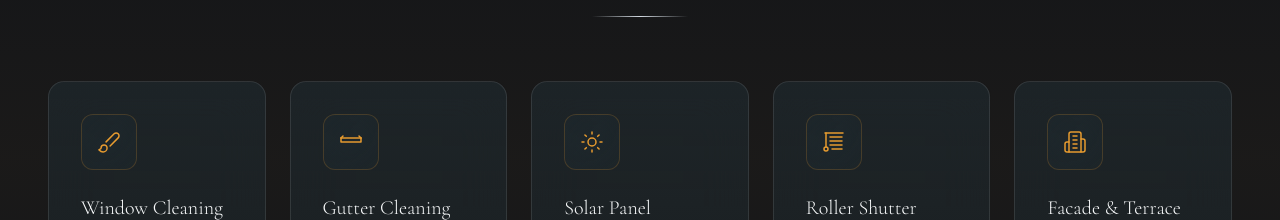
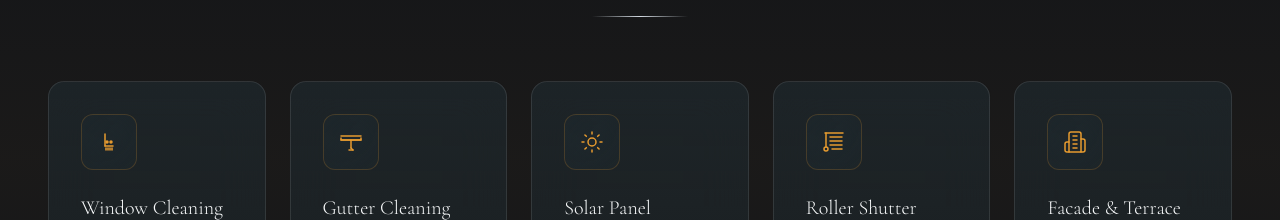
Before and after one commit to Mejrifx/window-cleaning-main, a React (Vite) app: page / in a window 1280 px wide. Shown: the part 1880-2100 px from the top of the page. Built offline with nearby package versions, Linux system fonts and the light colour scheme; the HTML template or start-up script is replaced by a standard one.

Commit message:
Replace paint brush with custom cleaning brush icon, improve gutter icon to show actual gutter with downspout

```diff
--- a/src/components/WhyChooseUs.tsx
+++ b/src/components/WhyChooseUs.tsx
@@ -1,8 +1,31 @@
 import { motion } from 'framer-motion';
-import { Brush, Sun, Blinds, Building2 } from 'lucide-react';
+import { Sun, Blinds, Building2 } from 'lucide-react';
 import { useLanguage } from '@/contexts/LanguageContext';
 
-// Custom Gutter Icon - represents a horizontal gutter channel (U-shaped trough viewed from the side)
+// Custom Cleaning Brush Icon - represents a window cleaning brush/squeegee
+const CleaningBrushIcon = ({ className, strokeWidth = 1.5 }: { className?: string; strokeWidth?: number }) => (
+  <svg
+    viewBox="0 0 24 24"
+    fill="none"
+    stroke="currentColor"
+    strokeWidth={strokeWidth}
+    strokeLinecap="round"
+    strokeLinejoin="round"
+    className={className}
+  >
+    {/* Brush handle */}
+    <path d="M8 4 L8 16" />
+    {/* Brush head (squeegee/cleaning head) */}
+    <path d="M8 16 L16 16" />
+    {/* Bristles/cleaning surface */}
+    <path d="M9 18 L9 20 M11 18 L11 20 M13 18 L13 20 M15 18 L15 20" />
+    {/* Optional: water drops to show cleaning */}
+    <circle cx="10" cy="12" r="1" fill="currentColor" />
+    <circle cx="14" cy="12" r="1" fill="currentColor" />
+  </svg>
+);
+
+// Custom Gutter Icon - represents an actual gutter with downspout
 const GutterIcon = ({ className, strokeWidth = 1.5 }: { className?: string; strokeWidth?: number }) => (
   <svg
     viewBox="0 0 24 24"
@@ -13,12 +36,17 @@ const GutterIcon = ({ className, strokeWidth = 1.5 }: { className?: string; stro
     strokeLinejoin="round"
     className={className}
   >
-    {/* Gutter channel - U shape viewed from the side */}
-    <path d="M2 8 L2 12 L22 12 L22 8" />
-    {/* Top edge of gutter */}
-    <path d="M2 8 L22 8" />
-    {/* Optional: show it's attached to something (roof line) */}
-    <path d="M2 8 L4 6 M22 8 L20 6" />
+    {/* Roof edge above gutter */}
+    <path d="M2 6 L22 6" />
+    {/* Horizontal gutter channel (U-shaped trough) - front view */}
+    <path d="M2 8 L2 10 L22 10 L22 8" />
+    {/* Bottom of gutter channel */}
+    <path d="M2 10 L22 10" />
+    {/* Downspout pipe coming down from center of gutter */}
+    <path d="M12 10 L12 18" />
+    {/* Downspout opening/elbow at bottom */}
+    <path d="M12 18 L14 20" />
+    <path d="M10 20 L14 20" />
   </svg>
 );
 
@@ -27,7 +55,7 @@ const WhyChooseUs = () => {
 
   const features = [
     {
-      icon: Brush,
+      icon: CleaningBrushIcon,
       title: t.featureReliable,
       description: t.featureReliableDesc,
     },
```
